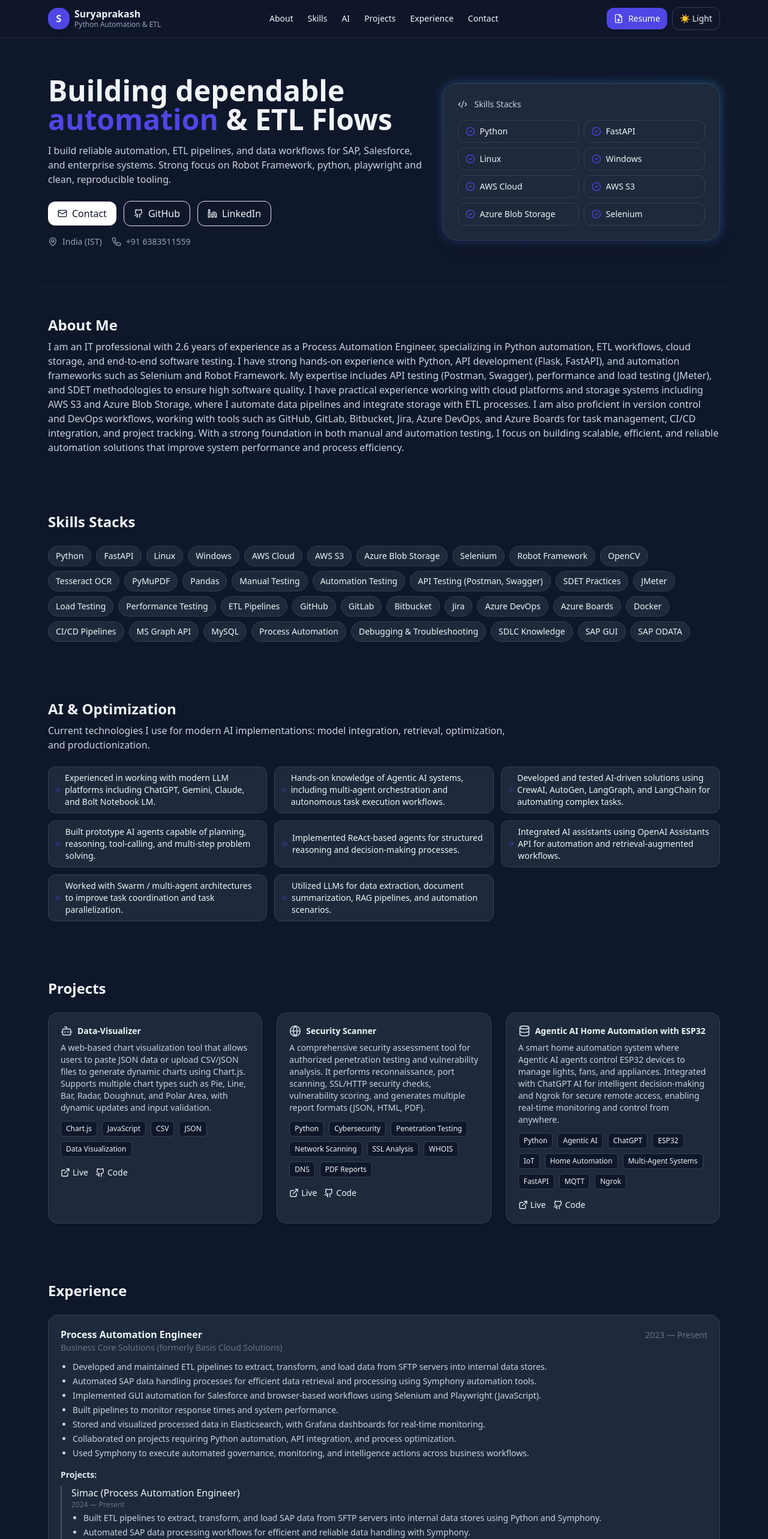
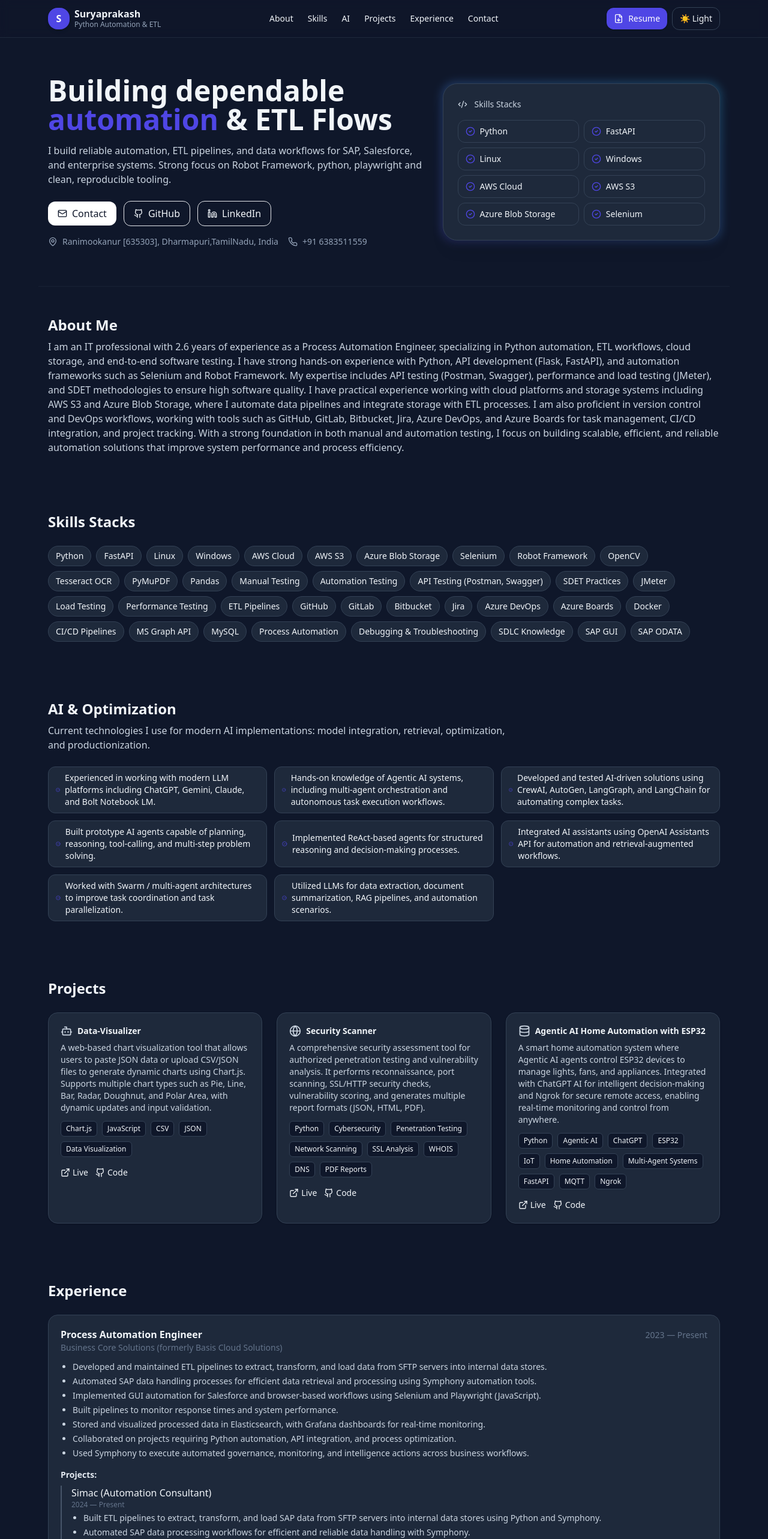
Before and after one commit to Suryaprakashrajendran/Portfolio, a React (Vite) app: page / in a window 1280 px wide. Shown: the top 2566 px of the page at 60% size. Built offline with nearby package versions, Linux system fonts and the light colour scheme.

Commit message:
all file

```diff
--- a/src/App.jsx
+++ b/src/App.jsx
@@ -24,8 +24,8 @@ const profile = {
   title: "Python Automation & ETL",
   summary:
     "I build reliable automation, ETL pipelines, and data workflows for SAP, Salesforce, and enterprise systems. Strong focus on Robot Framework, python, playwright and clean, reproducible tooling.",
-  location: "India (IST)",
-  email: "suryaprakash.ac.in@gmail.com",
+  location: "Ranimookanur [635303], Dharmapuri,TamilNadu, India",
+  email: "suryaprakashr1005@gmail.com",
   phone: "+91 6383511559",
   links: {
     github: "https://github.com/Suryaprakashrajendran?tab=repositories",
@@ -136,7 +136,7 @@ const experience = [
     projects: [
       {
         name: "Simac",
-        role: "Process Automation Engineer",
+        role: "Automation Consultant",
         period: "2024 — Present",
         points: [
           "Built ETL pipelines to extract, transform, and load SAP data from SFTP servers into internal data stores using Python and Symphony.",
```
